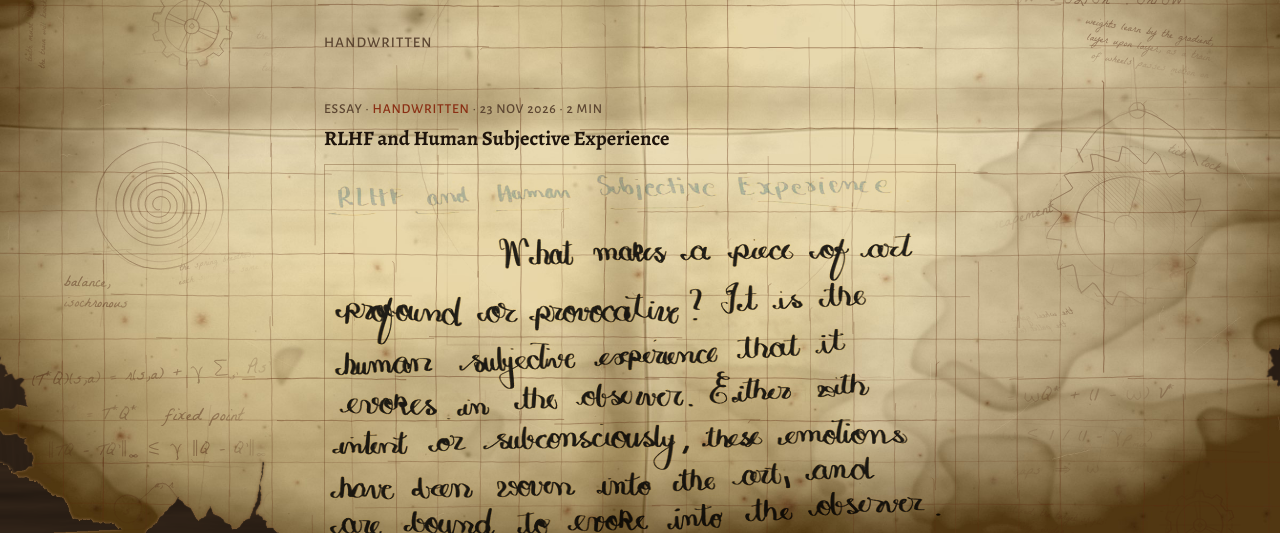
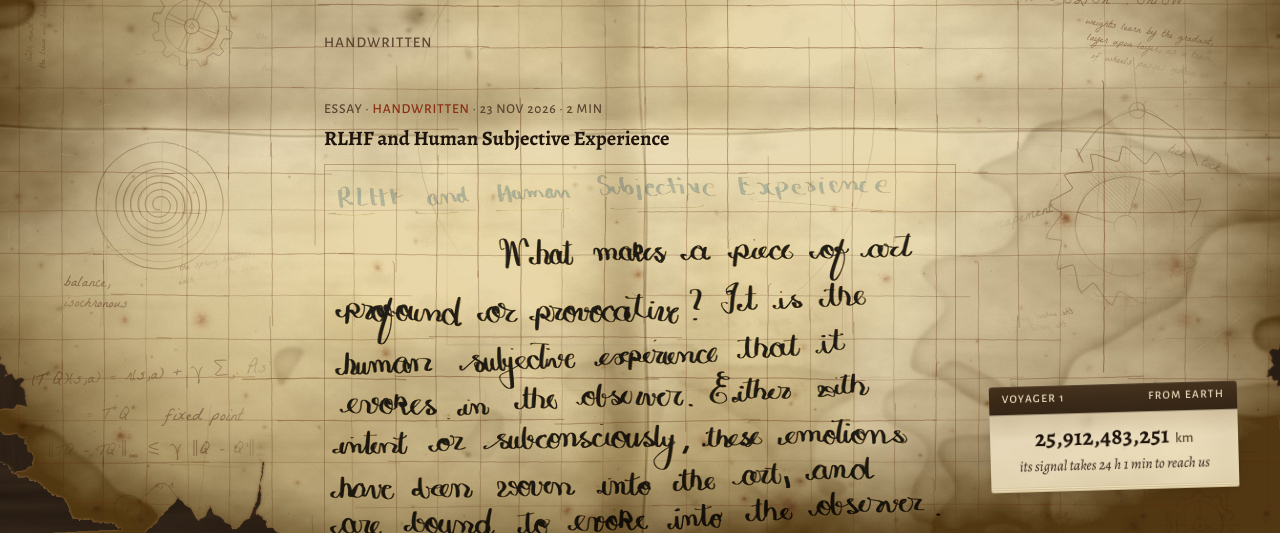
Before and after one commit to Peddinti-Sriram-Bharadwaj/peddinti-sriram-bharadwaj.github.io, an Eleventy site: page src/writing.njk in a window 1280 px wide. Shown: the part 267-800 px from the top of the page. Built offline with nearby package versions, Linux system fonts and the light colour scheme; Eleventy itself is replaced by a stand-in of ours; files that its build step writes are made by us from their sources.

Commit message:
Voyager 1 tear-off pad: live distance from Earth (JPL Horizons state + Earth orbit), slips rip away to reveal the new number
Co-Authored-By: Claude Opus 5.5 <noreply@anthropic.com>

```diff
--- a/src/_includes/partials/footer.njk
+++ b/src/_includes/partials/footer.njk
@@ -2,3 +2,4 @@
   <div class="links"><a href="{{ site.links.github }}">GitHub</a><a href="{{ site.links.linkedin }}">LinkedIn</a><a href="{{ site.links.substack }}">Substack</a><a href="#top">Back to top</a></div>
   © {{ year }} {{ site.fullName }}
 </footer>
+{% include "partials/voyager.njk" %}
--- /dev/null
+++ b/src/_includes/partials/voyager.njk
@@ -0,0 +1,11 @@
+{# A tear-off pad: every few seconds the top slip rips away, revealing Voyager 1's new distance. #}
+<aside class="voyager" aria-label="Voyager 1's distance from Earth">
+  <div class="pad-binding"><span>Voyager 1</span><span>from Earth</span></div>
+  <div class="pad-sheets">
+    <div class="pad-sheet" data-sheet>
+      <div class="pad-line"><span class="pad-num" data-num>—</span><span class="pad-unit">km</span></div>
+      <div class="pad-note" data-note>&nbsp;</div>
+    </div>
+  </div>
+</aside>
+<script type="module" src="/assets/js/voyager-pad.js"></script>
--- /dev/null
+++ b/src/assets/js/voyager-pad.js
@@ -0,0 +1,51 @@
+// The tear-off pad: shows Voyager 1's distance; every TEAR_EVERY ms the top slip rips
+// away along a ragged edge and falls, revealing the new number on the slip beneath.
+import { voyagerFromEarthKm } from "./voyager.js";
+
+const TEAR_EVERY = 8000;
+const C_KM_S = 299_792.458;
+
+const pad = document.querySelector(".voyager");
+if (pad) {
+  const sheet = pad.querySelector("[data-sheet]");
+  const num = pad.querySelector("[data-num]");
+  const note = pad.querySelector("[data-note]");
+  const group = (n) => Math.round(n).toString().replace(/\B(?=(\d{3})+(?!\d))/g, ",");
+  const calm = matchMedia("(prefers-reduced-motion: reduce)");
+
+  const render = () => {
+    const km = voyagerFromEarthKm();
+    num.textContent = group(km);
+    const s = km / C_KM_S, h = Math.floor(s / 3600), m = Math.round((s % 3600) / 60);
+    note.textContent = `its signal takes ${h} h ${m} min to reach us`;
+    pad.setAttribute("aria-label", `Voyager 1 is ${group(km)} kilometres from Earth`);
+  };
+
+  // a ragged tear line across the top of the slip, as a clip-path polygon
+  const raggedTop = () => {
+    const pts = []; let y = 7;
+    for (let x = 0; x <= 100; x += 2.5 + Math.random() * 3) {
+      y = Math.max(2, Math.min(14, y + (Math.random() - .5) * 5));
+      pts.push(`${x.toFixed(1)}% ${y.toFixed(1)}%`);
+    }
+    pts.push(`100% ${y.toFixed(1)}%`, "100% 100%", "0% 100%");
+    return `polygon(${pts.join(",")})`;
+  };
+
+  const tear = () => {
+    if (document.hidden) return;
+    if (calm.matches) { render(); return; }
+    const old = sheet.cloneNode(true);
+    old.removeAttribute("data-sheet");
+    old.classList.add("pad-falling");
+    old.style.clipPath = raggedTop();
+    old.style.setProperty("--drift", `${(Math.random() * 2 - 1) * 26}px`);
+    old.style.setProperty("--spin", `${(Math.random() < .5 ? -1 : 1) * (10 + Math.random() * 16)}deg`);
+    sheet.parentNode.appendChild(old);
+    render();                                                        // the slip underneath has the new number
+    old.addEventListener("animationend", () => old.remove(), { once: true });
+  };
+
+  render();
+  setInterval(tear, TEAR_EVERY);
+}
--- /dev/null
+++ b/src/assets/js/voyager.js
@@ -0,0 +1,33 @@
+// Voyager 1's distance from Earth, computed in the browser.
+//
+// Voyager: heliocentric state from NASA/JPL Horizons (target -31, ecliptic J2000, km and km/s)
+// at 2026-01-01 00:00 TDB. It coasts in a straight line now (the Sun's pull changes its speed
+// by well under a metre per second per year), so position = r0 + v·t.
+// Earth: the low-precision solar formula from the Astronomical Almanac (error ~0.01°),
+// precessed to J2000. Together they match Horizons' geocentric distance to about 0.01%.
+// To refresh the epoch, query Horizons for COMMAND=-31, CENTER=500@10, VECTORS, ECLIPTIC.
+
+export const VOYAGER = {
+  epochMs: Date.UTC(2026, 0, 1) - 69_000,              // TDB → UTC (≈69 s)
+  r: [-4.762659739242758e9, -2.014761457045306e10, 1.457753551876435e10],
+  v: [-2.072816913981589, -1.361111711012975e1, 9.834684958533998],
+};
+
+const AU = 149_597_870.7, DEG = Math.PI / 180;
+
+export function earthHelio(ms) {
+  const n = ms / 86_400_000 + 2440587.5 - 2451545.0;   // days since J2000
+  const g = (357.528 + 0.9856003 * n) * DEG;
+  const L = 280.460 + 0.9856474 * n;
+  const lamDate = L + 1.915 * Math.sin(g) + 0.020 * Math.sin(2 * g);
+  const lam = (lamDate - 1.396971 * n / 36525) * DEG;  // precess from date back to J2000
+  const R = (1.00014 - 0.01671 * Math.cos(g) - 0.00014 * Math.cos(2 * g)) * AU;
+  return [-R * Math.cos(lam), -R * Math.sin(lam), 0];  // Earth = −(Sun as seen from Earth)
+}
+
+export function voyagerFromEarthKm(ms = Date.now()) {
+  const t = (ms - VOYAGER.epochMs) / 1000;
+  const e = earthHelio(ms);
+  const d = VOYAGER.r.map((r, i) => r + VOYAGER.v[i] * t - e[i]);
+  return Math.hypot(...d);
+}
--- a/src/assets/style.css
+++ b/src/assets/style.css
@@ -255,3 +255,53 @@ details.transcript .prose { padding: .2rem 0 .6rem; }
 .ack { margin: 0; padding: .2rem 0 .2rem 1.2rem; border-left: 2px solid var(--accent); color: var(--ink-2); font-style: italic; }
 .ack p { margin: 0 0 1em; }
 .ack p:last-child { margin-bottom: 0; }
+
+/* ---------- Voyager 1 tear-off pad ---------- */
+.voyager {
+  width: 15.5rem; margin: 2rem 0 0; color: var(--ink);
+  font-variant-numeric: lining-nums tabular-nums;
+  transform: rotate(-1.6deg);
+}
+@media (min-width: 1180px) {
+  .voyager { position: fixed; right: 2.6rem; bottom: 3rem; margin: 0; z-index: 2; }
+}
+.pad-binding {
+  display: flex; justify-content: space-between; gap: .5rem;
+  padding: .45rem .8rem .55rem;
+  font: 500 .72rem/1 var(--mono); letter-spacing: .12em; text-transform: uppercase; color: #efe2c4;
+  background: linear-gradient(rgba(60, 40, 22, .9), rgba(46, 31, 17, .95)), url("paper.jpg") 70% 20% / 700px auto;
+  border-radius: 3px 3px 0 0;
+  box-shadow: 0 1px 0 rgba(0,0,0,.25), inset 0 1px 0 rgba(255,255,255,.08);
+  position: relative; z-index: 3;
+}
+.pad-sheets { position: relative; }
+.pad-sheet {
+  padding: .85rem .8rem .7rem; text-align: center;
+  /* an old slip: the sheet's own texture, lightened, with a little browning at the top */
+  background:
+    linear-gradient(180deg, rgba(110, 70, 30, .16), transparent 35%),
+    linear-gradient(rgba(244, 232, 204, .72), rgba(238, 224, 192, .72)),
+    url("paper.jpg") 30% 40% / 900px auto;
+  /* the edges of the slips still waiting underneath */
+  box-shadow:
+    0 1px 0 #d8c69e, 0 2px 0 #ece0c0, 0 3px 0 #d2bf95, 0 4px 0 #e7d9b6, 0 5px 0 #cdb98d,
+    0 8px 14px -4px rgba(50, 30, 10, .35);
+  border-radius: 0 0 2px 2px;
+}
+.pad-num { font: 700 1.45rem/1 var(--serif); letter-spacing: .01em; }
+.pad-unit { font: 500 .9rem/1 var(--mono); color: var(--ink-3); }
+.pad-line { display: flex; align-items: baseline; justify-content: center; gap: .35rem; }
+.pad-note { margin: .45rem 0 0; font: italic .9rem/1.25 var(--serif); color: var(--ink-2); }
+
+.pad-falling {
+  position: absolute; inset: 0; z-index: 2; pointer-events: none;
+  box-shadow: 0 6px 12px -4px rgba(50, 30, 10, .35);
+  transform-origin: 8% 0;
+  animation: pad-tear 1.15s cubic-bezier(.45, 0, .7, .2) forwards;
+}
+@keyframes pad-tear {
+  0%   { transform: none; opacity: 1; }
+  18%  { transform: rotate(calc(var(--spin) * .18)) translateY(2px); }       /* the rip starts at one side */
+  100% { transform: translate(var(--drift), 170px) rotate(var(--spin)); opacity: 0; }
+}
+@media (prefers-reduced-motion: reduce) { .pad-falling { display: none; } }
```
